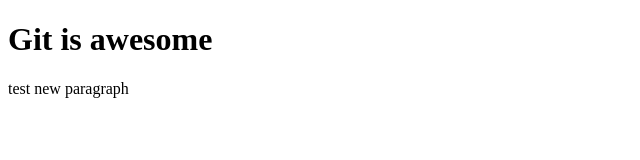
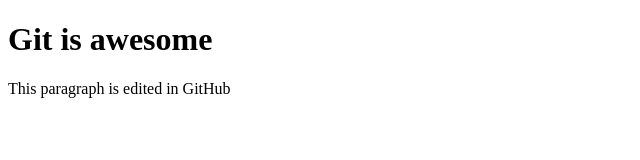
Before and after one commit to TomN2912/gitProject, a plain HTML site: page index.html in a window 1280 px wide. Shown: the whole page, without its empty margins (0-640 px from the left). Drawn offline with Linux system fonts and the light colour scheme.

Commit message:
Update index.html

```diff
--- a/index.html
+++ b/index.html
@@ -8,6 +8,6 @@
 </head>
 <body>
     <h1>Git is awesome</h1>
-    <p>test new paragraph</p>
+    <p>This paragraph is edited in GitHub</p>
 </body>
 </html>
```
